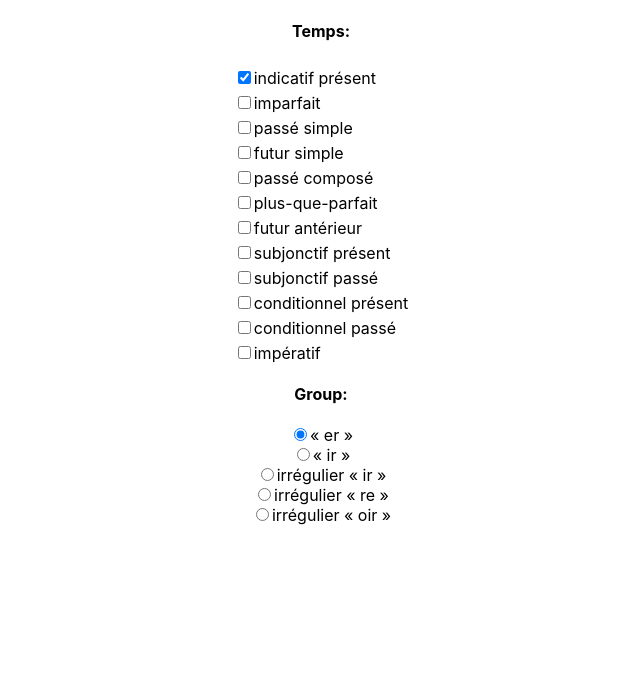
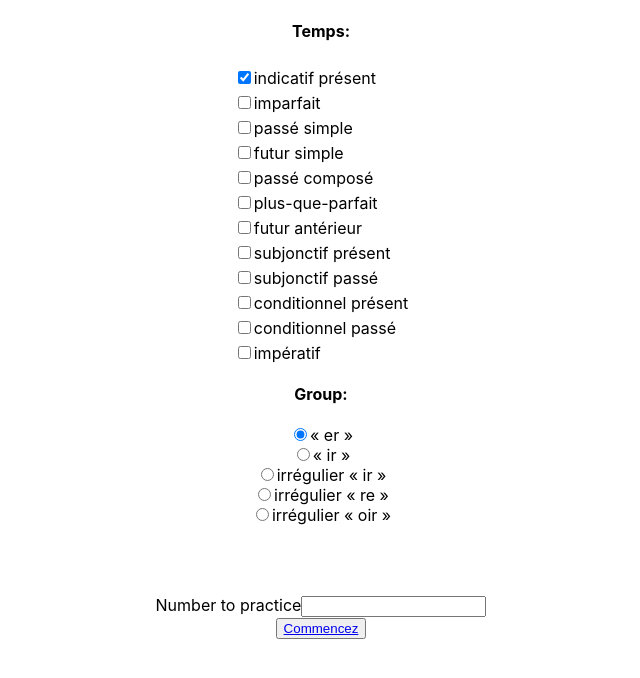
Before and after one commit to jacqlynb/conjugaison, a React (Create React App) app in the folder client/: page / in a window 1280 px wide. Shown: the top 678 px of the page, without its empty margins (319-959 px from the left). Built offline with nearby package versions, Linux system fonts and the light colour scheme; no server answers.

Commit message:
enable user to select number of prompts to practice

```diff
--- a/client/src/App.js
+++ b/client/src/App.js
@@ -13,13 +13,14 @@ class App extends Component {
     super(props);
     this.handleVerbTenseChange = this.handleVerbTenseChange.bind(this);
     this.handleVerbGroupChange = this.handleVerbGroupChange.bind(this);
+    this.handleNumPromptsChange = this.handleNumPromptsChange.bind(this);
     this.fetchRandomVerb = this.fetchRandomVerb.bind(this);
     this.getRandomVerbUrl = this.getRandomVerbUrl.bind(this);
     this.getRandomPronoun = this.getRandomPronoun.bind(this);
     this.handleSubmit = this.handleSubmit.bind(this);
     this.handleConjugationChange = this.handleConjugationChange.bind(this);
     this.fetchCorrectConjugation = this.fetchCorrectConjugation.bind(this);
-    this.next = this.next.bind(this);
+    this.getPrompt = this.getPrompt.bind(this);
   }
 
   state = {
@@ -34,11 +35,12 @@ class App extends Component {
     conjugationHistory: new Map(),
     correctConjugations: [],
     incorrectConjugations: [],
+    numPrompts: 10,
     totalConjugations: 0
   };
 
   componentDidMount() {
-    this.next();
+    this.getPrompt();
   }
 
   handleVerbTenseChange(event) {
@@ -49,17 +51,14 @@ class App extends Component {
     } else if (!tenses.includes(event.target.value)){
       tenses.push(event.target.value);
     }
-
-    // verb prompt must not update if the current tense is still checked
-    this.setState({tenses}, () => {
-      if (!tenses.includes(this.state.currentTense)) {
-        this.next();
-      }
-    });
   }
 
   handleVerbGroupChange(event) {
-    this.setState({verbGroup: event.target.value}, this.next);
+    this.setState({verbGroup: event.target.value});
+  }
+
+  handleNumPromptsChange(event) {
+    this.setState({numPrompts: event.target.value});
   }
 
   async fetchRandomVerb() {
@@ -83,7 +82,6 @@ class App extends Component {
   }
 
   getConjugationUrl(base) {
-
     const url = new URL(base), params = {
       tense: this.state.currentTense,
       pronoun: this.state.pronoun,
@@ -119,7 +117,7 @@ class App extends Component {
     this.fetchCorrectConjugation().then(() => {
       if (this.state.correctConjugation !== '') {
         this.validateConjugation();
-        setTimeout(this.next, 1500);
+        setTimeout(this.getPrompt, 1500);
       }
     }).catch((error) => {
       console.log(error);
@@ -145,34 +143,34 @@ class App extends Component {
       let correctConjugations = [...this.state.correctConjugations];
       correctConjugations.push(this.state.infinitive);
 
-      this.setState({
+      this.setState(prevState => ({
         correct: true,
         correctConjugations,
-        totalConjugations: this.state.totalConjugations + 1
-      })
+        totalConjugations: prevState.totalConjugations + 1
+      }))
     } else {
       let incorrectConjugations = [...this.state.incorrectConjugations];
       incorrectConjugations.push(this.state.infinitive);
 
-      this.setState({
+      this.setState(prevState => ({
         correct: false,
         incorrectConjugations,
-        totalConjugations: this.state.totalConjugations + 1
-      })
+        totalConjugations: prevState.totalConjugations + 1
+      }))
     }
   }
 
-  next() {
+  getPrompt() {
     const pronoun = this.getRandomPronoun();
     this.fetchRandomVerb().then((infinitive) => {
-      this.setState({
+      this.setState(prevState => ({
         pronoun,
         infinitive,
-        currentTense: this.state.tenses[Math.floor(Math.random() * this.state.tenses.length)],
+        currentTense: prevState.tenses[Math.floor(Math.random() * this.state.tenses.length)],
         userConjugation: '',
         correctConjugation: '',
         correct: null,
-      });
+      }));
     }).catch((error) => {
       console.log(error);
     });
@@ -187,10 +185,11 @@ class App extends Component {
             <LandingPage onSelectTense={this.handleVerbTenseChange}
                          selectedTenses={this.state.tenses}
                          onSelectGroup={this.handleVerbGroupChange}
+                         onSelectNumPrompts={this.handleNumPromptsChange}
                          verbGroup={this.state.verbGroup} />
           </Route>
           <Route path="/flashcard">
-            {this.state.totalConjugations === 3 ? <Redirect to="/summary" /> :
+            {this.state.totalConjugations === this.state.numPrompts ? <Redirect to="/summary" /> :
             <FlashCard currentTense={this.state.currentTense}
                        infinitive={this.state.infinitive}
                        pronoun={this.state.pronoun}
--- a/client/src/pages/LandingPage/LandingPage.js
+++ b/client/src/pages/LandingPage/LandingPage.js
@@ -1,14 +1,18 @@
 import React from 'react';
-import {VerbTenseForm, VerbGroupForm} from './components';
-
+import {VerbTenseForm, VerbGroupForm, NumberOfPromptsForm} from './components';
+import {Link, useRouteMatch} from "react-router-dom";
 
 export function LandingPage(props) {
+    let {url} = useRouteMatch();
+
     return (
         <div className="parameters">
             <VerbTenseForm onSelectTense={props.onSelectTense}
                              selectedTenses={props.selectedTenses} />
             <VerbGroupForm onSelectGroup={props.onSelectGroup}
                              verbGroup={props.verbGroup} />
+            <NumberOfPromptsForm onSelectNumPrompts ={props.onSelectNumPrompts}/>
+            <button><Link to={`${url}flashcard`}>Commencez</Link></button>
         </div>
     );
 }
--- /dev/null
+++ b/client/src/pages/LandingPage/components/NumberOfPromptsForm/NumberOfPromptsForm.js
@@ -0,0 +1,12 @@
+import React from 'react';
+import './NumberOfPromptsForm.css';
+
+export function NumberOfPromptsForm(props) {
+
+    return (
+        <div className="number-of-prompts">
+            <label>Number to practice</label>
+            <input type="text" onChange={props.onSelectNumPrompts}/>
+        </div>
+    );
+  };
--- /dev/null
+++ b/client/src/pages/LandingPage/components/NumberOfPromptsForm/index.js
@@ -0,0 +1 @@
+export {NumberOfPromptsForm} from './NumberOfPromptsForm';
--- a/client/src/pages/LandingPage/components/index.js
+++ b/client/src/pages/LandingPage/components/index.js
@@ -1,2 +1,3 @@
 export {VerbGroupForm} from './VerbGroupForm';
 export {VerbTenseForm} from './VerbTenseForm';
+export {NumberOfPromptsForm} from './NumberOfPromptsForm';
--- a/client/src/pages/LandingPage/index.js
+++ b/client/src/pages/LandingPage/index.js
@@ -1,3 +1,4 @@
 export {VerbGroupForm} from './components/VerbGroupForm';
 export {VerbTenseForm} from './components/VerbTenseForm';
+export {NumberOfPromptsForm} from './components/NumberOfPromptsForm';
 export {LandingPage} from './LandingPage';
```
Also changed, not shown: client/src/pages/LandingPage/components/NumberOfPromptsForm/NumberOfPromptsForm.css (added).
